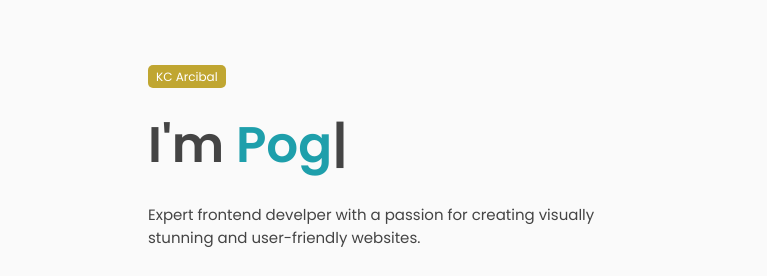
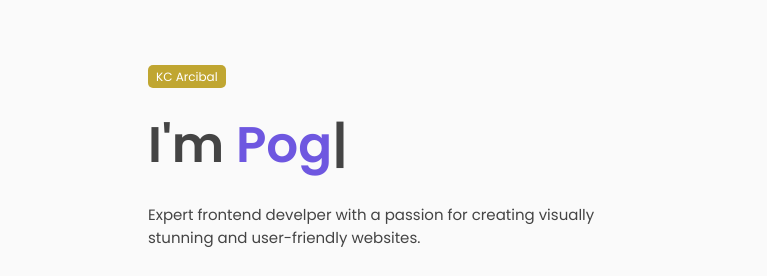
Before and after one commit to keezy05/KCPortfolio2, a plain HTML site: page index.html in a window 1280 px wide. Shown: the part 145-421 px from the top of the page, 0-767 px from the left. Drawn offline with nearby package versions, Linux system fonts and the light colour scheme.

Commit message:
Update style.css

```diff
--- a/assets/css/style.css
+++ b/assets/css/style.css
@@ -213,7 +213,7 @@ nav {
 
 .typedText {
 	text-transform: capitalize;
-	color: var(--text-color-third);
+	color: var(--first-color);
 }
 
 .featured-text-info {
```
